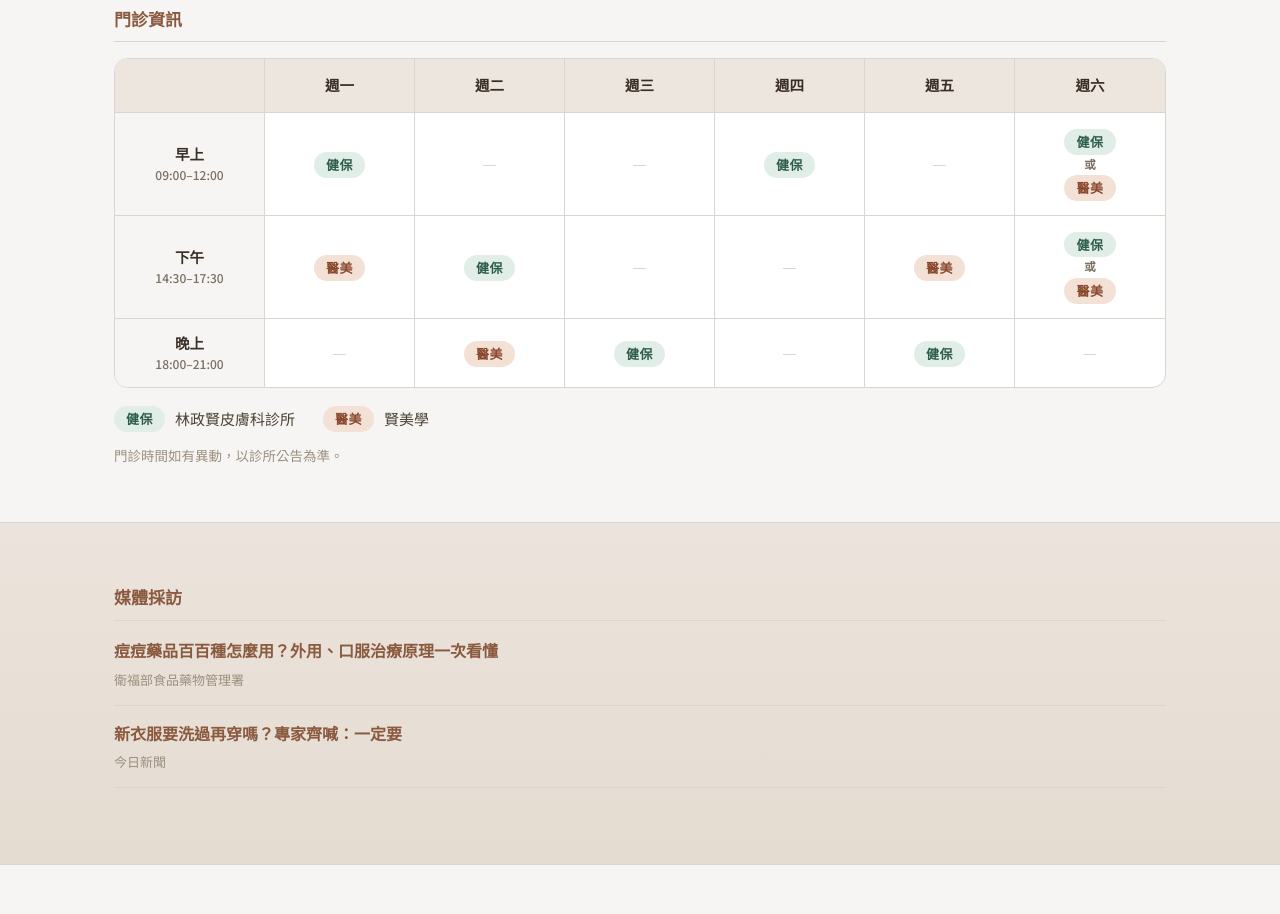
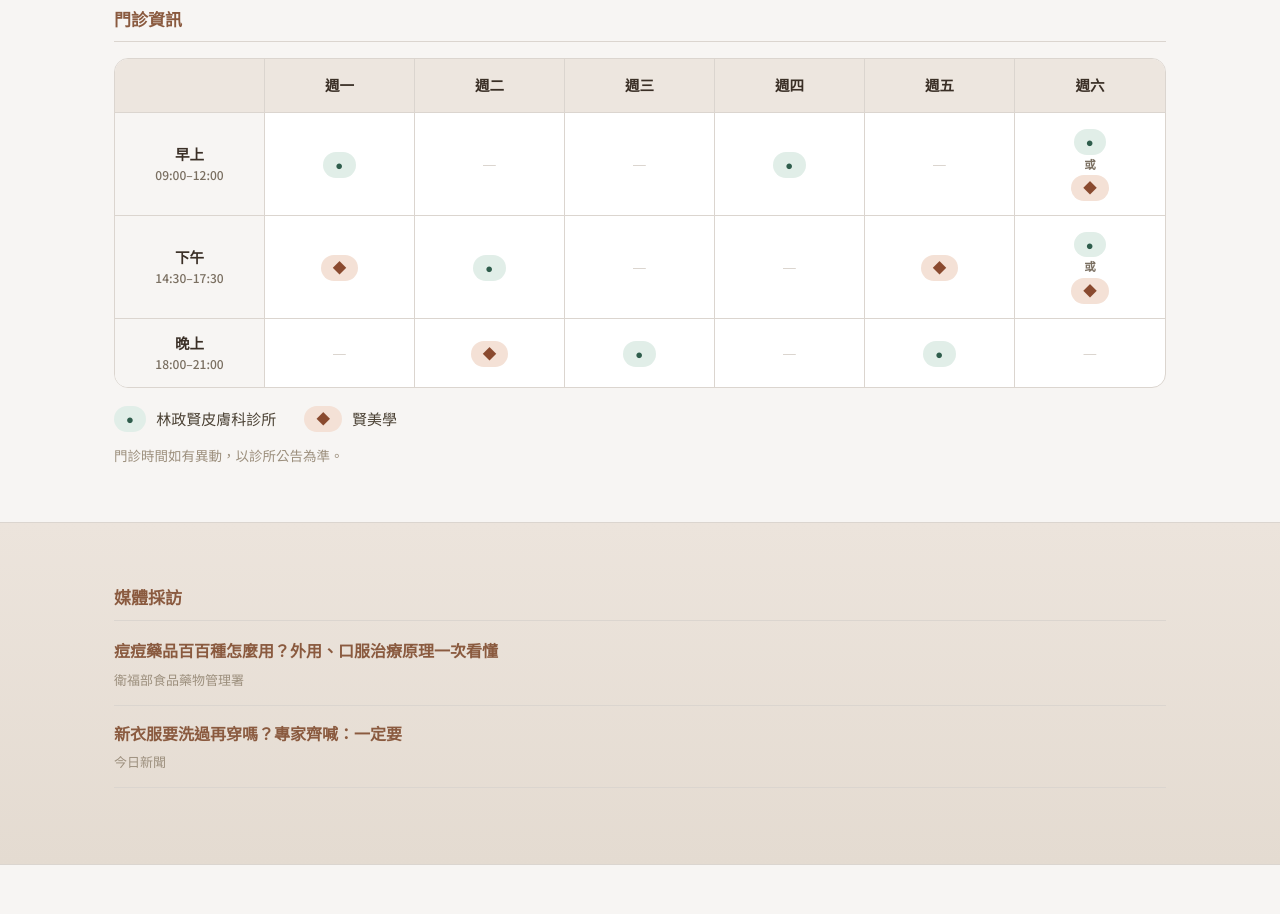
Before and after one commit to eugenia9797/follicle-school, an Astro site: page /about in a window 1280 px wide. Shown: the part 1080-1994 px from the top of the page. Built offline with nearby package versions, Linux system fonts and the light colour scheme; Astro itself is replaced by a stand-in of ours.

Commit message:
About page: mark clinic hours with symbols instead of 健保 / 醫美
The schedule now shows ● for 林政賢皮膚科診所 and ◆ for 賢美學, with the
legend naming each clinic; screen readers hear the clinic name.

Co-Authored-By: Claude Opus 5.5 <noreply@anthropic.com>

```diff
--- a/src/data/doctor.js
+++ b/src/data/doctor.js
@@ -51,11 +51,11 @@ export const PUBLICATIONS = [
   'Wu, P. C., Chen, W. T., Huang, I. H., Chen, C. B., Wang, C. W., Tai, C. C., Chung, W. H., & Chi, C. C. (2024). Human Leukocyte Antigens and Sulfamethoxazole/Cotrimoxazole-Induced Severe Cutaneous Adverse Reactions: A Systematic Review and Meta-Analysis. JAMA dermatology, 160(5), 525–534.',
 ];
 
-// 門診時間。每個格子列出該時段看診的診所（nhi＝健保、aesthetic＝醫美），空陣列代表沒有門診；
+// 門診時間。每個格子列出該時段看診的診所（nhi＝●林政賢皮膚科診所、aesthetic＝◆賢美學），空陣列代表沒有門診；
 // 一格列出兩間代表該時段是「擇一」看診（兩間之一），不是同時兩間都有。
 export const CLINICS = {
-  nhi: { label: '健保', name: '林政賢皮膚科診所' },
-  aesthetic: { label: '醫美', name: '賢美學' },
+  nhi: { label: '●', name: '林政賢皮膚科診所' },
+  aesthetic: { label: '◆', name: '賢美學' },
 };
 
 export const SCHEDULE_PERIODS = [
--- a/src/pages/about.astro
+++ b/src/pages/about.astro
@@ -95,7 +95,7 @@ const description = `${DOCTOR_NAME}${DOCTOR_TITLE}：長庚體系皮膚科主治
                     {d[period.id].map((id, i) => (
                       <>
                         {i > 0 && <span class="schedule__or">或</span>}
-                        <span class={`schedule__chip schedule__chip--${id}`}>{CLINICS[id].label}</span>
+                        <span class={`schedule__chip schedule__chip--${id}`} role="img" aria-label={CLINICS[id].name}>{CLINICS[id].label}</span>
                       </>
                     ))}
                   </td>
@@ -116,7 +116,7 @@ const description = `${DOCTOR_NAME}${DOCTOR_TITLE}：長庚體系皮膚科主治
       {
         Object.entries(CLINICS).map(([id, clinic]) => (
           <li>
-            <span class={`schedule__chip schedule__chip--${id}`}>{clinic.label}</span>
+            <span class={`schedule__chip schedule__chip--${id}`} aria-hidden="true">{clinic.label}</span>
             {clinic.name}
           </li>
         ))
```
